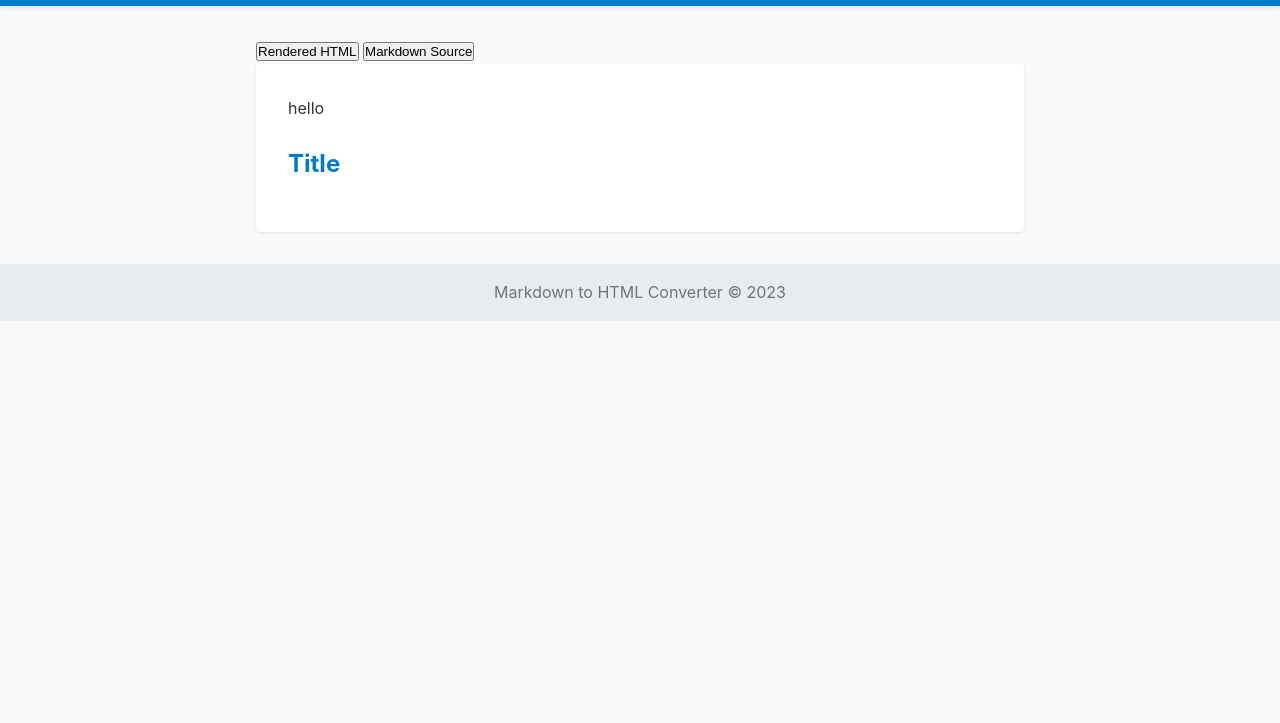
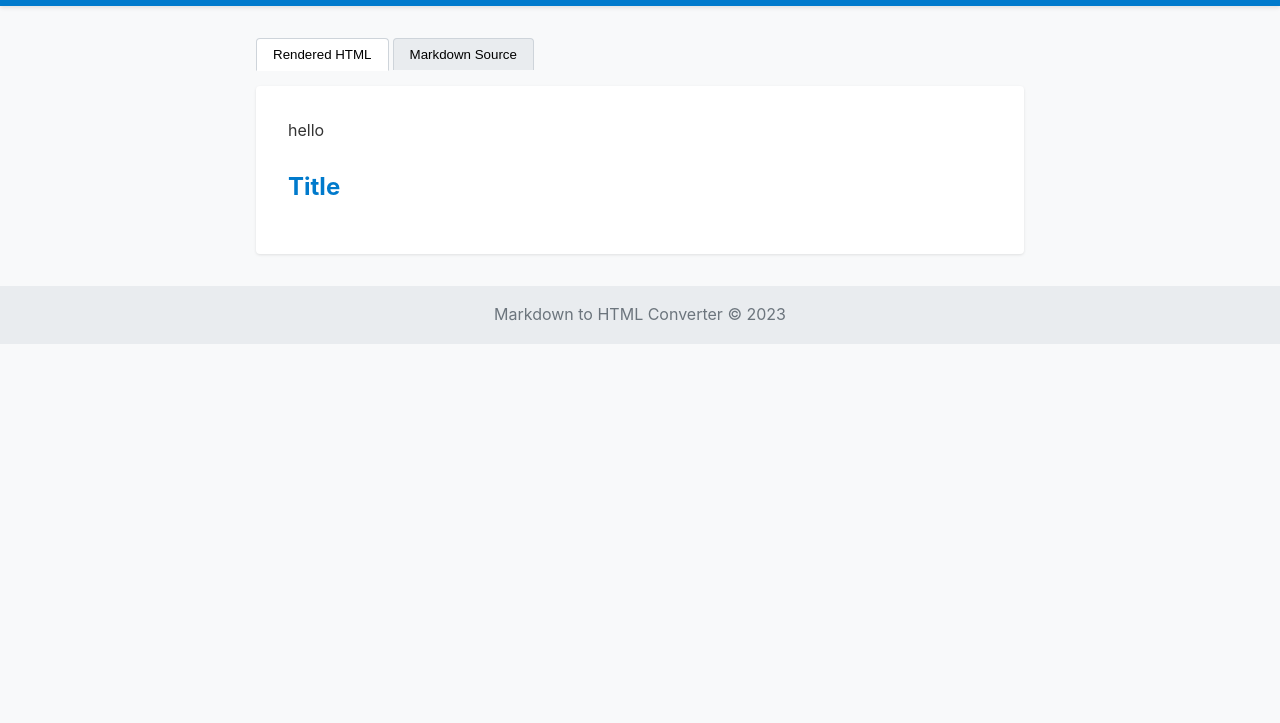
Before and after one commit to Adri935/markdown-to-html-test-10161550-123abc, a plain HTML site: page index.html in a window 1280 px wide. Shown: the part 77-800 px from the top of the page. Drawn offline with nearby package versions, Linux system fonts and the light colour scheme.

Commit message:
feat(revision): update style.css

```diff
--- a/style.css
+++ b/style.css
@@ -99,6 +99,40 @@ footer {
   padding: 0;
 }
 
+/* Tabs */
+#markdown-tabs {
+  display: flex;
+  margin-bottom: 1rem;
+}
+
+.tab {
+  padding: 0.5rem 1rem;
+  background-color: #e9ecef;
+  border: 1px solid #ced4da;
+  border-bottom: none;
+  cursor: pointer;
+  border-radius: 4px 4px 0 0;
+  margin-right: 0.25rem;
+}
+
+.tab.active {
+  background-color: white;
+  border-bottom: 1px solid white;
+  margin-bottom: -1px;
+  z-index: 1;
+  position: relative;
+}
+
+/* Source view */
+#markdown-source {
+  width: 100%;
+  min-height: 200px;
+  font-family: 'SFMono-Regular', Consolas, 'Liberation Mono', Menlo, monospace;
+  resize: vertical;
+  border: 1px solid #ced4da;
+  border-radius: 4px;
+}
+
 /* Responsive design */
 @media (max-width: 600px) {
   main {
```
